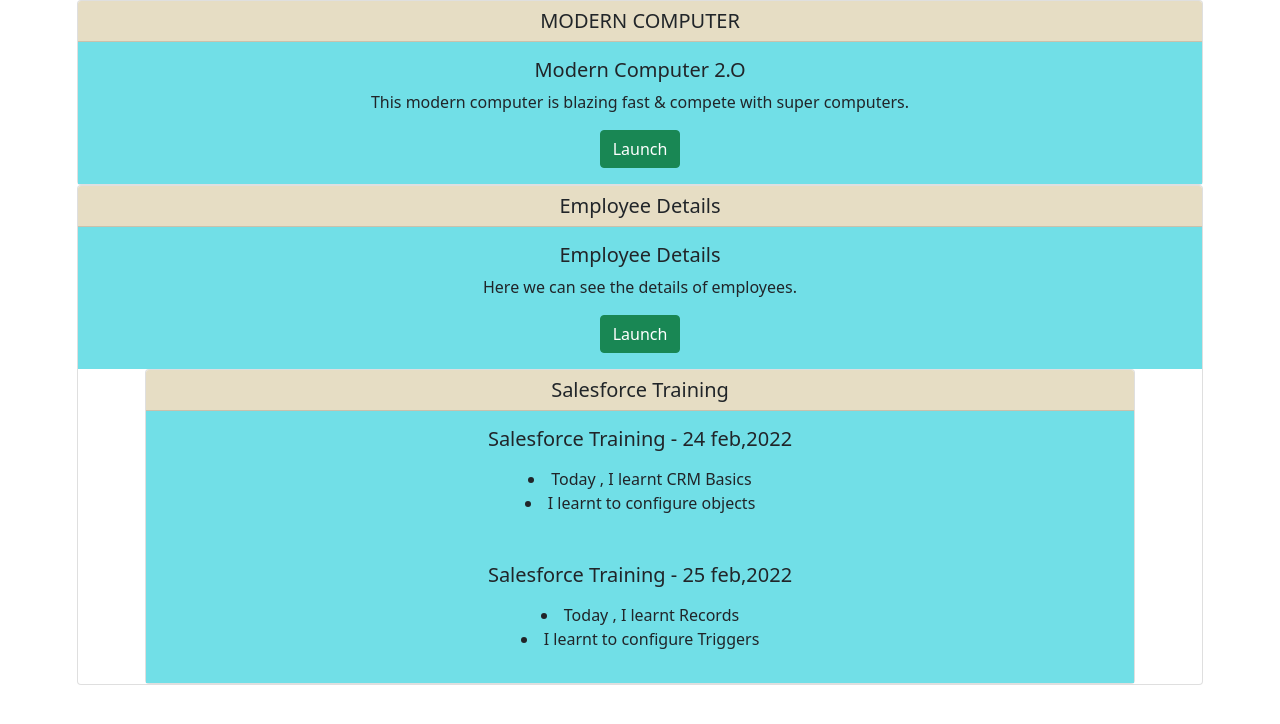
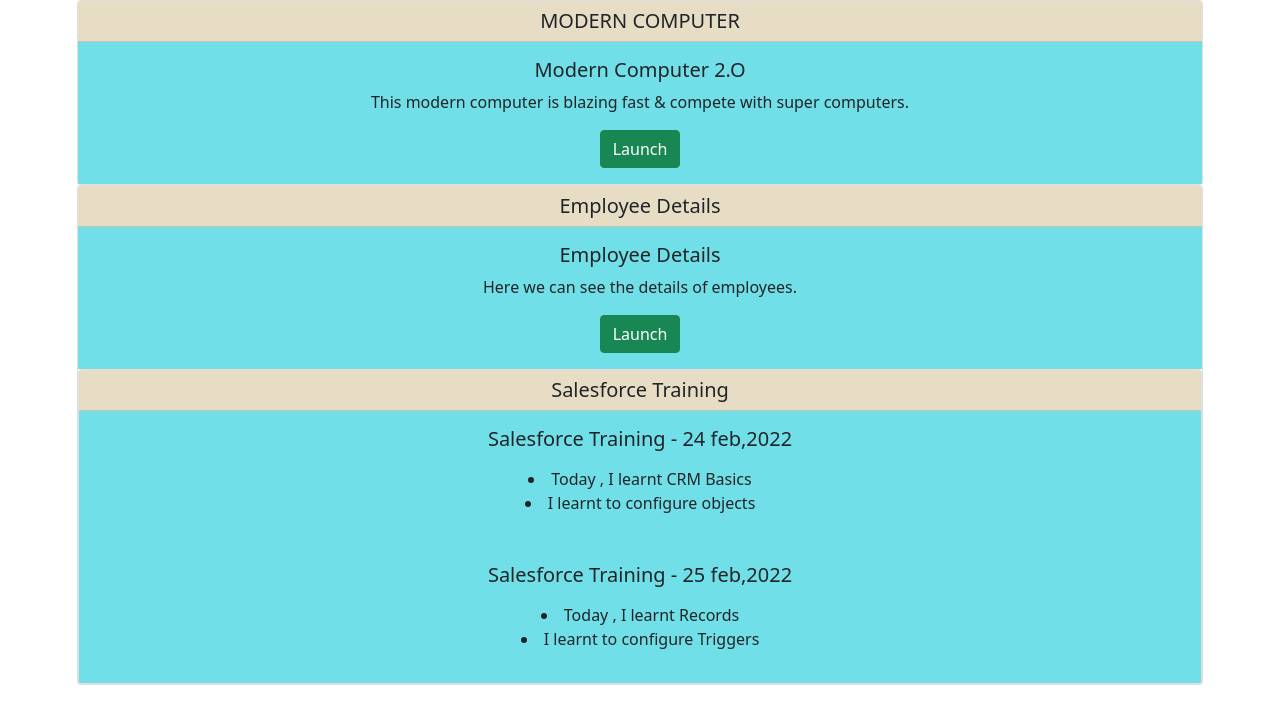
Before and after one commit to SaurabhSrivastava0/saurabhsrivastava0.github.io, a plain HTML site: page index.html in a window 1280 px wide. Drawn offline with nearby package versions, Linux system fonts and the light colour scheme.

Commit message:
Add files via upload

```diff
--- a/index.html
+++ b/index.html
@@ -14,6 +14,8 @@
     }
     .card-body{
       background-color:#71DFE7;
+
+
     }
     .btn:hover{
       background-color:#4C3F91;
@@ -41,7 +43,7 @@
 </div>
 
 
-<div class="card text-center  " style="margin:0%6%; padding:auto;">
+<div class="card text-center  " style="margin:; padding:auto;">
 <h5 class="card-header">Salesforce Training </h5>
 <div class="card-body">
 <h5 class="card-title">Salesforce Training - 24 feb,2022</h5>
```
